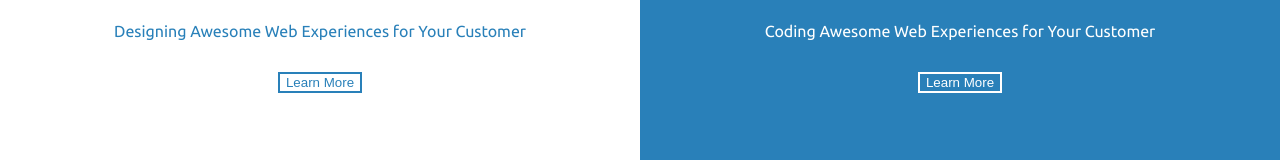
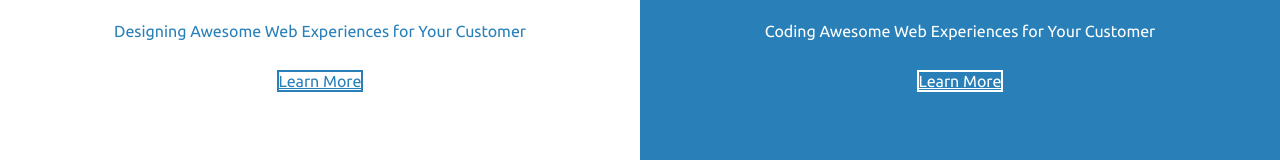
Before and after one commit to lhernandez9x/zo-webstudio, a plain HTML site: page index.html in a window 1280 px wide. Shown: the part 263-423 px from the top of the page. Drawn offline with Linux system fonts and the light colour scheme.

Commit message:
fix: change buttons to links and target for hero buttons

```diff
--- a/index.html
+++ b/index.html
@@ -29,13 +29,13 @@
               <h1 class="heroTitle">UX</h1>
               <h2 class="heroSubTitle">GROWTH-DRIVEN DESIGN</h2>
               <p class="heroContent">Designing Awesome Web Experiences for Your Customer</p>
-              <button class="heroBtn">Learn More</button>
+              <a class="heroBtn" href="https://lorenzohernandez.typeform.com/to/cY3nDv" target="_blank">Learn More</a>
             </div>
             <div class="section">
               <h1 class="heroTitle">CODE</h1>
               <h2 class="heroSubTitle">CUSTOM CODING</h2>
               <p class="heroContent">Coding Awesome Web Experiences for Your Customer</p>
-              <button class="heroBtn">Learn More</button>
+              <a class="heroBtn" href="https://lorenzohernandez.typeform.com/to/cY3nDv" target="_blank">Learn More</a>
             </div>
       </div>
     </section>
```
